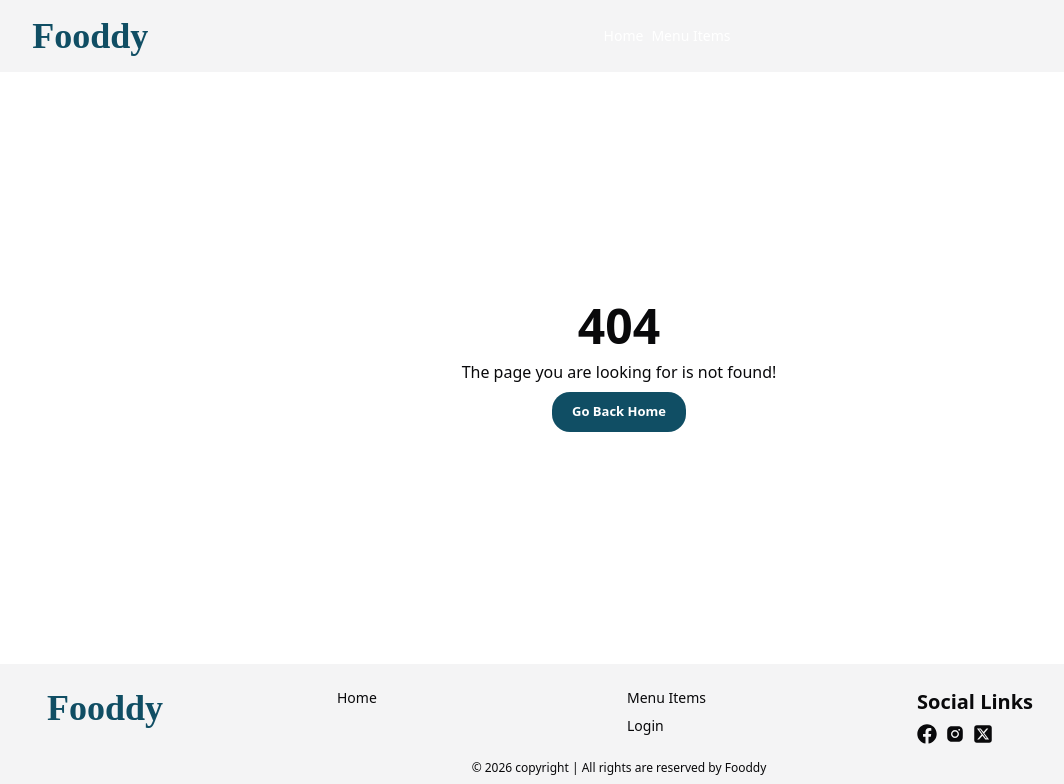
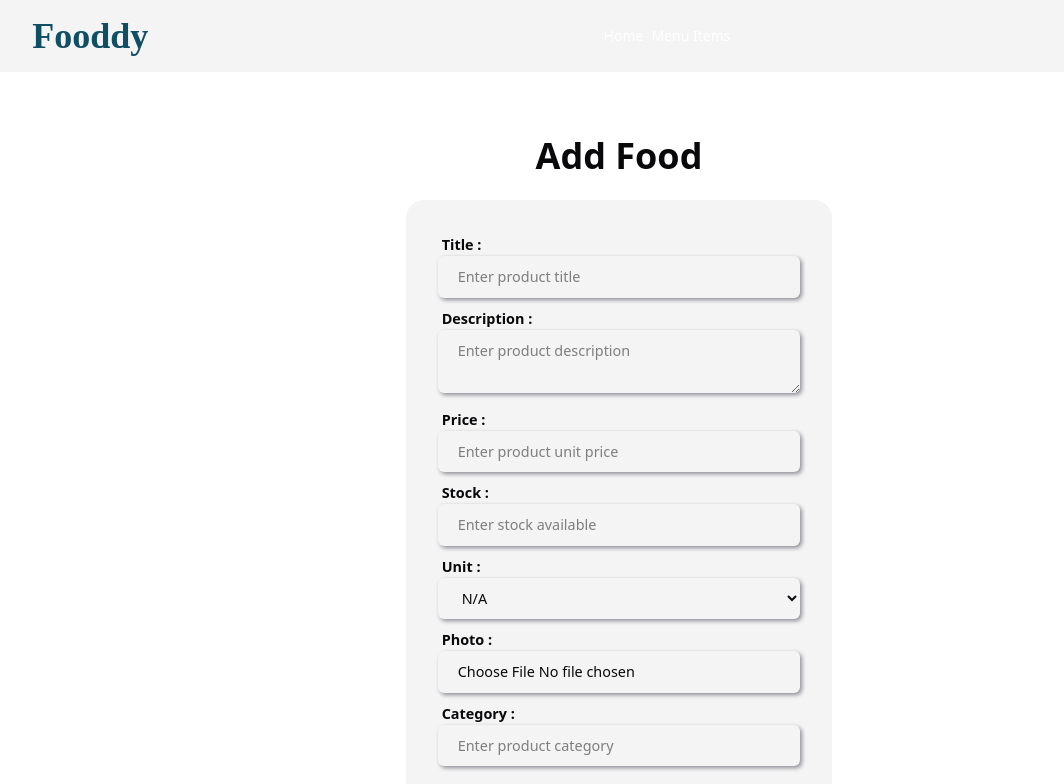
Before and after one commit to Pratush26/fooddy, a Next.js app: page /add-food in a window 1280 px wide. Before the commit this address had no page. Shown: the top 784 px of the page, without its empty margins (21-1085 px from the left). Built offline with nearby package versions, Linux system fonts and the light colour scheme; a web font is replaced by a local one.

Commit message:
added food form

```diff
--- /dev/null
+++ b/app/(forms)/add-food/page.tsx
@@ -0,0 +1,12 @@
+import AddFoodForm from "@/components/Forms/AddItem";
+
+export default async function AddFood() {
+    return (
+        <main className="my-10 w-full">
+            <h1 className="text-4xl font-semibold text-center m-6">Add Food</h1>
+            <section className="bg-muted flex flex-col w-11/12 sm:w-2/3 lg:w-1/3 mx-auto items-center gap-2 p-8 rounded-2xl">
+                <AddFoodForm />
+            </section>
+        </main>
+    )
+}
--- /dev/null
+++ b/app/api/food/route.ts
@@ -0,0 +1,20 @@
+import { NextResponse } from "next/server";
+
+export async function POST(req: Request) {
+  try {
+    const body = await req.json();
+    const res = await fetch(`${process.env.SERVER}/food`, {
+      method: "POST",
+      headers: { "Content-Type": "application/json" },
+      body: JSON.stringify(body),
+      credentials: "include"
+    });
+
+    const data = await res.json();
+    return NextResponse.json(data ?? { success: false, message: "Something went wrong!" }, { status: res.status });
+
+  } catch (err) {
+    console.error(err);
+    return NextResponse.json( { success: false, message: "Server error" }, { status: 500 } );
+  }
+}
--- a/app/menu/page.tsx
+++ b/app/menu/page.tsx
@@ -1,4 +1,7 @@
-export default function Menu() {
+export default async function Menu() {
+    const res = await fetch(`${process.env.SERVER}/food`);
+    const data = await res.json()
+    console.log(data)
     return (
         <main>
 
--- a/components/Forms/AddItem.tsx
+++ b/components/Forms/AddItem.tsx
@@ -22,7 +22,7 @@ interface dataType {
   stock: number;
   unit: string;
 }
-export default function AddItemsForm() {
+export default function AddFoodForm() {
   const { register, handleSubmit, reset, formState: { errors, isSubmitting } } = useForm<dataType>()
 
   const formSubmit = async (data: dataType) => {
@@ -46,7 +46,7 @@ export default function AddItemsForm() {
         return;
       }
       data.photo = uploadResult.secure_url;
-      const res = await fetch("/api/item", {
+      const res = await fetch("/api/food", {
         method: "POST",
         headers: { "Content-Type": "application/json" },
         body: JSON.stringify(data),
```
